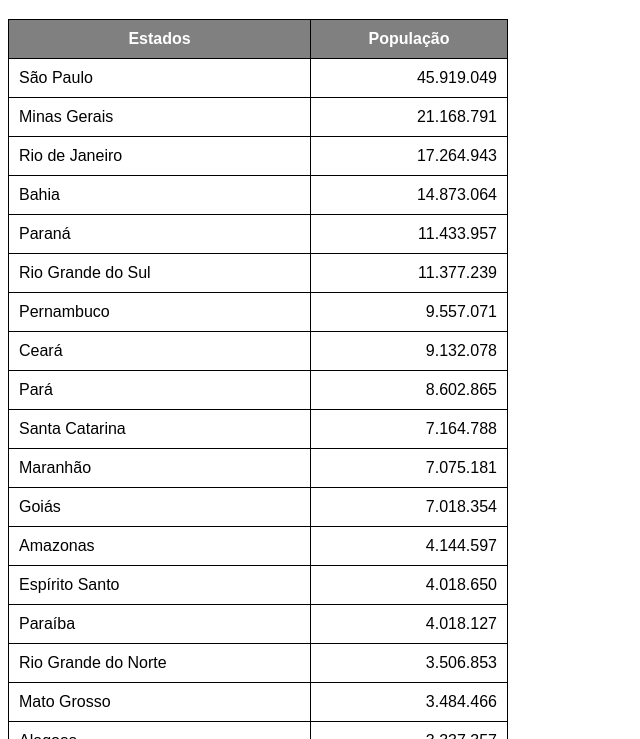
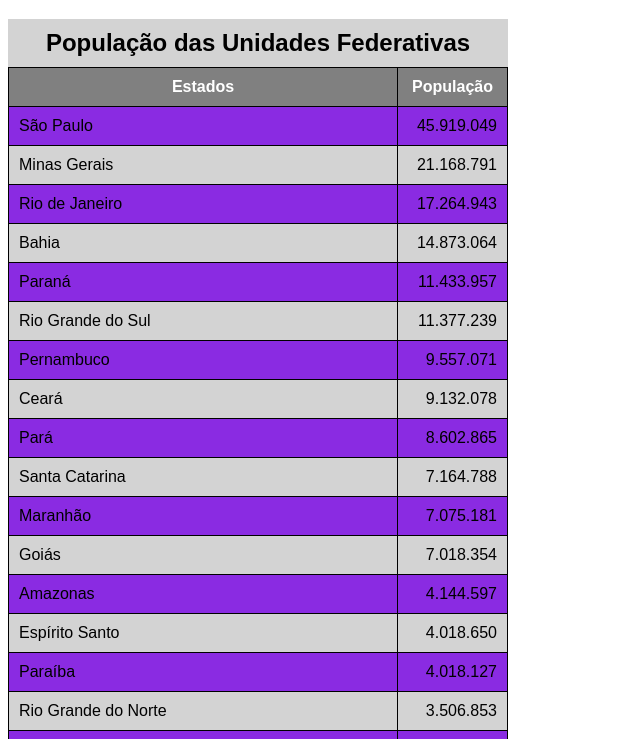
Before and after one commit to talisoninter90-oss/html-css, a plain HTML site: page exercicios/ex023/tabela002.html in a window 1280 px wide. Shown: the part 61-800 px from the top of the page, without its empty margins (0-640 px from the left). Drawn offline with Linux system fonts and the light colour scheme.

Commit message:
atualizei tabela002

```diff
--- a/exercicios/ex023/tabela002.html
+++ b/exercicios/ex023/tabela002.html
@@ -19,9 +19,25 @@
             padding: 10px;
         }
 
+        caption {
+            font-size: 1.5em;
+            font-weight: bold;
+            padding: 10px;
+            background-color: lightgray;
+        }
+
         thead, tfoot {
             background-color: gray;
             color: white;
+        }
+
+        tbody > tr:nth-child(odd) { /*2n-1*/
+            background-color: blueviolet;
+        }
+
+        tbody > tr:nth-child(even) { /* 2n */
+            background-color: lightgray;
+
         }
 
         td.num {
@@ -34,6 +50,7 @@
     <!--
         ANATOMIA PARA TABELAS GRANDES
         TABLE
+            CAPTION
             THEAD
                 TR, TD, TH
             TBODY
@@ -42,10 +59,13 @@
                 TR, TD, TH
     -->
     <table>
+        <caption>
+            População das Unidades Federativas
+        </caption>
         <thead>
             <tr>
-                <th>Estados</th>
-                <th>População</th>
+                <th scope="col">Estados</th>
+                <th scope="col" style="width: 50px;">População</th>
             </tr>
         </thead>
         <tbody>
@@ -160,7 +180,7 @@
         </tbody>
         <tfoot>
             <tr>
-                <th>Total de Habitantes</th>
+                <th scope="row">Total de Habitantes</th>
                 <td class="num"><strong>210.147.125</strong></td>
             </tr>
         </tfoot>
```
